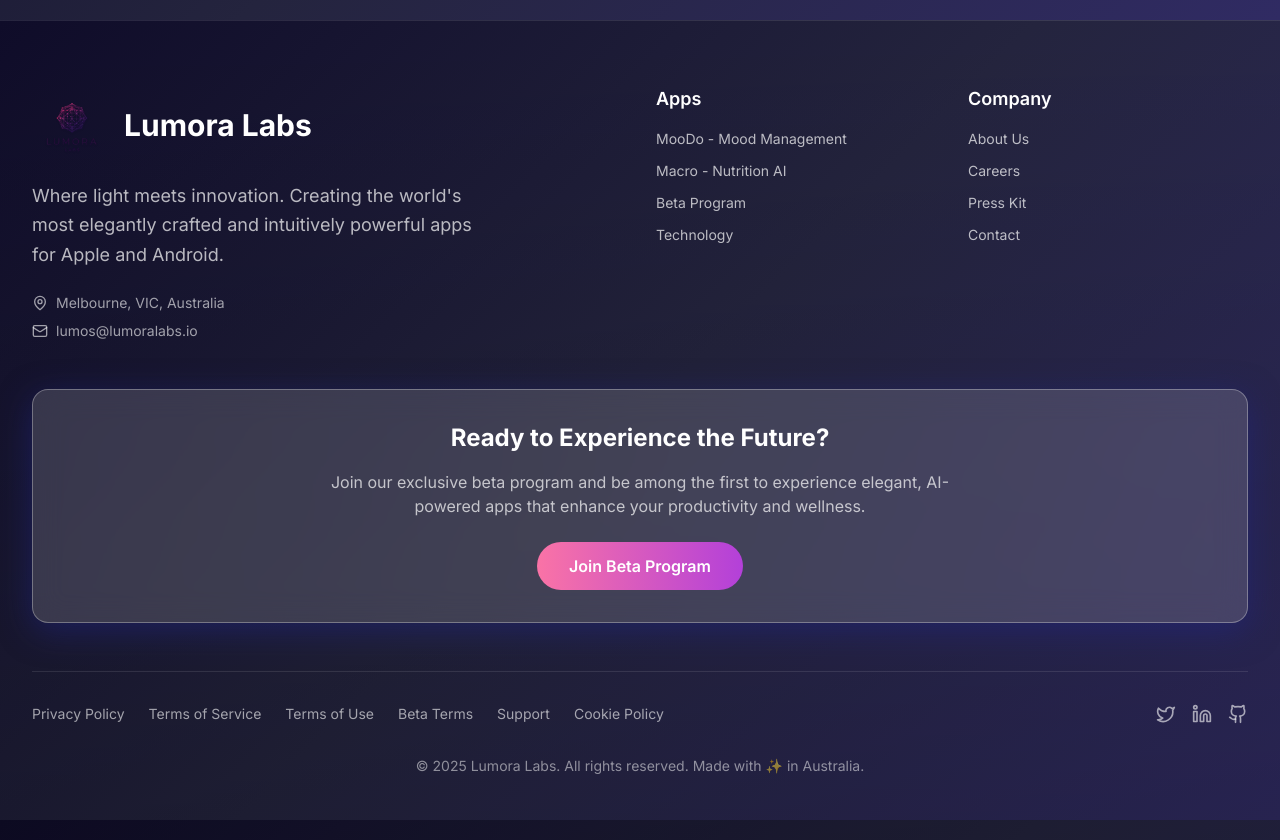
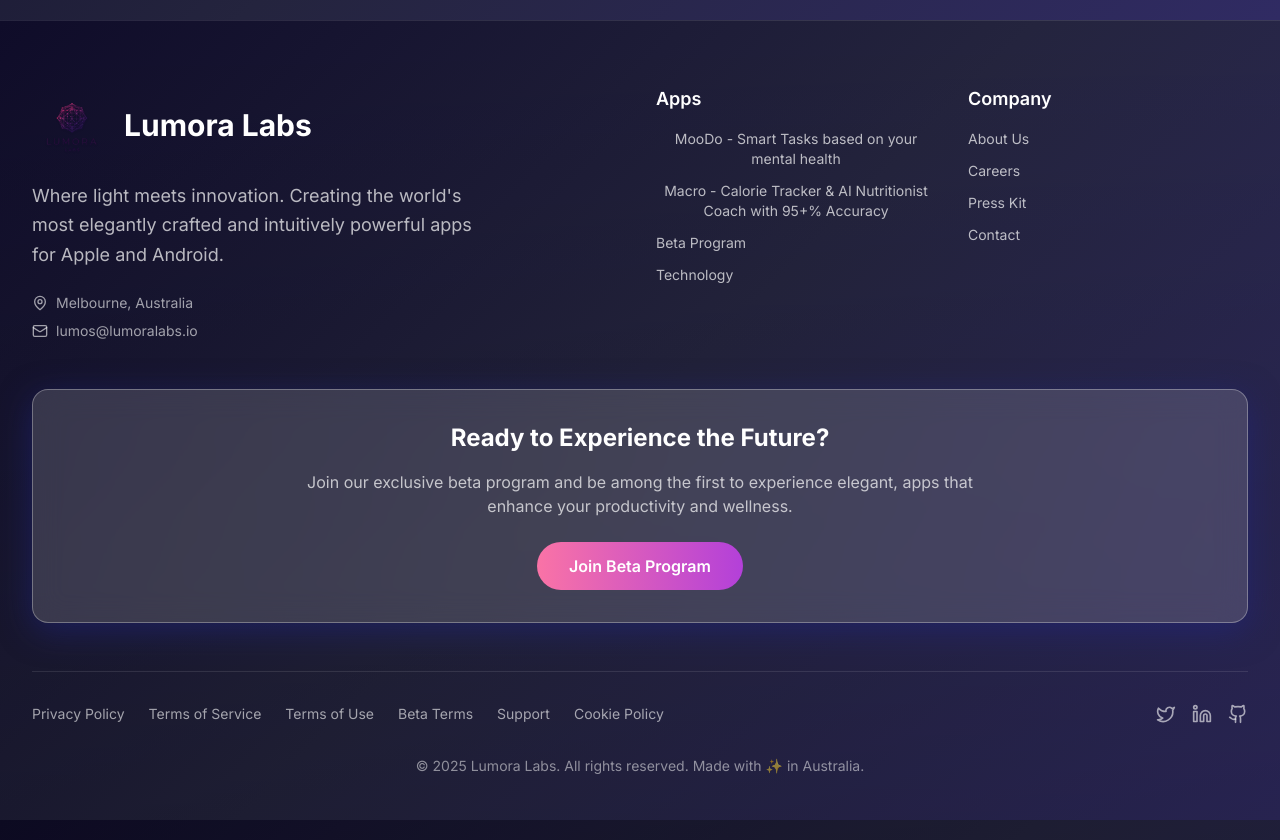
Before and after one commit to Imhermes1/LumoraLabsSite, a Next.js app: page / in a window 1280 px wide. Shown: the part 780-1620 px from the top of the page. Built offline with nearby package versions, Linux system fonts and the light colour scheme; no server answers.

Commit message:
feat: update Footer component

```diff
--- a/src/components/Footer.tsx
+++ b/src/components/Footer.tsx
@@ -33,7 +33,7 @@ export default function Footer() {
 
             <div className="flex items-center space-x-2 text-white/60 mb-2">
               <MapPin size={16} />
-              <span className="text-sm">Melbourne, VIC, Australia</span>
+              <span className="text-sm">Melbourne, Australia</span>
             </div>
 
             <div className="flex items-center space-x-2 text-white/60">
@@ -52,13 +52,13 @@ export default function Footer() {
                 onClick={() => document.getElementById('apps')?.scrollIntoView({ behavior: 'smooth' })}
                 className="block text-white/70 hover:text-lumora-pink transition-colors text-sm"
               >
-                MooDo - Mood Management
+                MooDo - Smart Tasks based on your mental health
               </button>
               <button
                 onClick={() => document.getElementById('apps')?.scrollIntoView({ behavior: 'smooth' })}
                 className="block text-white/70 hover:text-lumora-pink transition-colors text-sm"
               >
-                Macro - Nutrition AI
+                Macro - Calorie Tracker & AI Nutritionist Coach with 95+% Accuracy
               </button>
               <button
                 onClick={openBetaSignup}
@@ -100,7 +100,7 @@ export default function Footer() {
           <h3 className="text-2xl font-bold text-white mb-4">Ready to Experience the Future?</h3>
           <p className="text-white/70 mb-6 max-w-2xl mx-auto">
             Join our exclusive beta program and be among the first to experience elegant,
-            AI-powered apps that enhance your productivity and wellness.
+            apps that enhance your productivity and wellness.
           </p>
           <button
             onClick={openBetaSignup}
```
